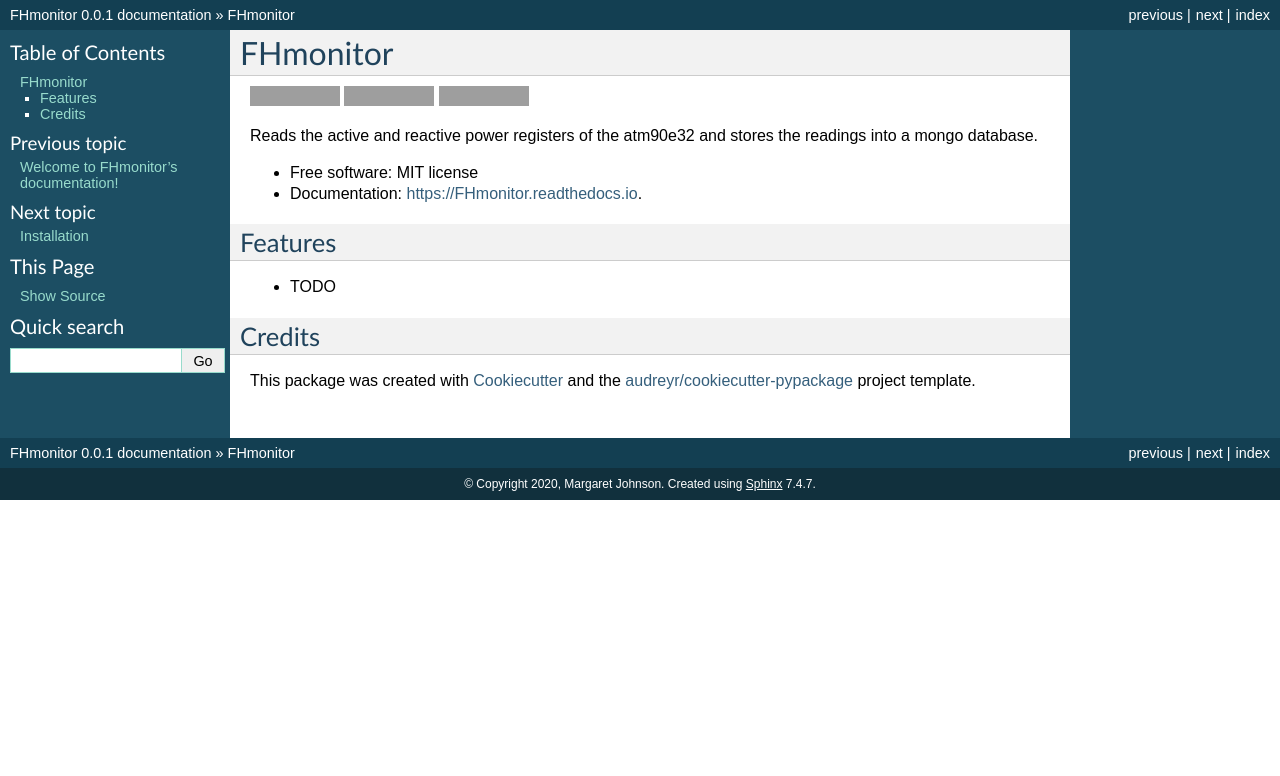
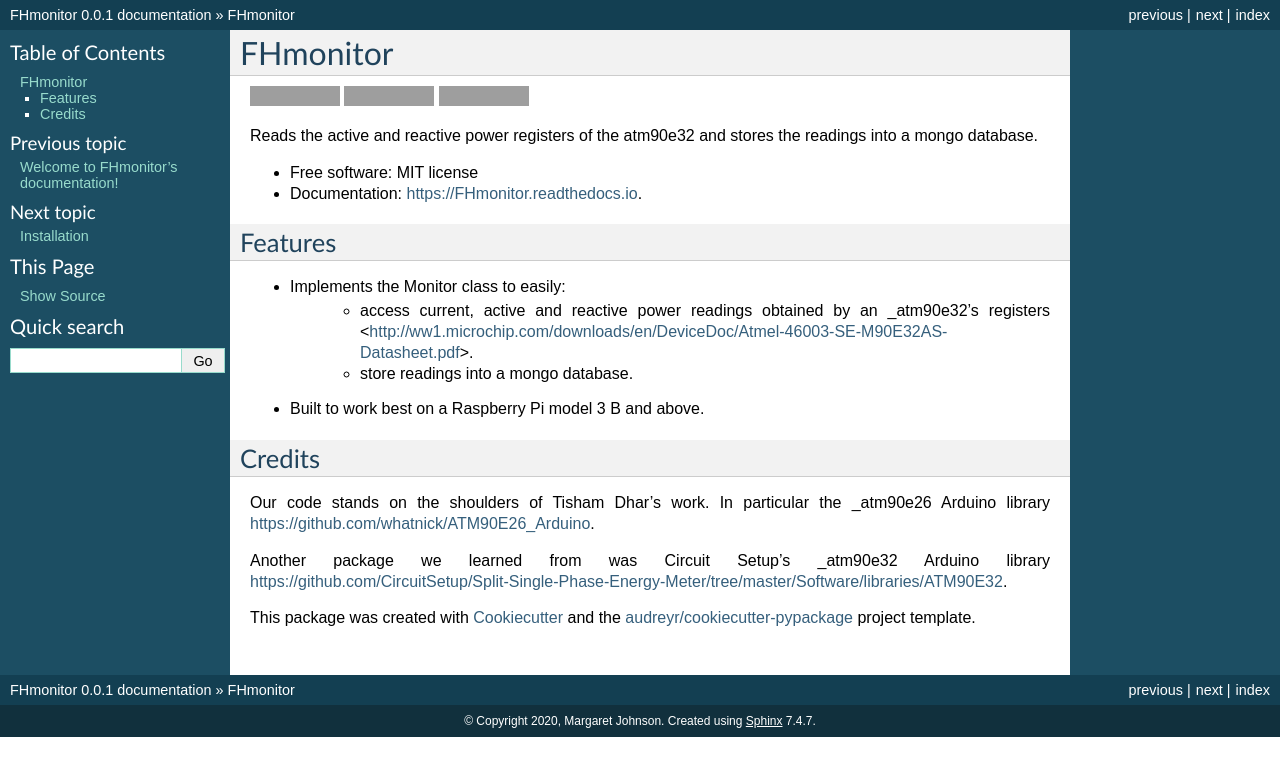
Before and after one commit to BitKnitting/FHmonitor, a Sphinx documentation site: the page built from docs/readme.rst, in a window 1280 px wide. Shown: the top 776 px of the page. Built offline with Sphinx 7.4.7, drawn with Linux system fonts in a browser that asks for light colours; pages that are not in the unit, such as notebooks, are missing from menus; grey boxes are pictures that could not be loaded.

Commit message:
minor update

```diff
--- a/README.rst
+++ b/README.rst
@@ -26,10 +26,17 @@ Reads the active and reactive power registers of the atm90e32 and stores the rea
 Features
 --------
 
-* TODO
+* Implements the Monitor class to easily:
+        * access current, active and reactive power readings obtained by an _atm90e32's registers <http://ww1.microchip.com/downloads/en/DeviceDoc/Atmel-46003-SE-M90E32AS-Datasheet.pdf>.
+        * store readings into a mongo database.
+* Built to work best on a Raspberry Pi model 3 B and above.
 
 Credits
 -------
+
+Our code stands on the shoulders of Tisham Dhar's work. In particular the _atm90e26 Arduino library https://github.com/whatnick/ATM90E26_Arduino.
+
+Another package we learned from was Circuit Setup's _atm90e32 Arduino library https://github.com/CircuitSetup/Split-Single-Phase-Energy-Meter/tree/master/Software/libraries/ATM90E32.
 
 This package was created with Cookiecutter_ and the `audreyr/cookiecutter-pypackage`_ project template.
 
--- a/docs/conf.py
+++ b/docs/conf.py
@@ -17,10 +17,10 @@
 # relative to the documentation root, use os.path.abspath to make it
 # absolute, like shown here.
 #
-# import FHmonitor
-# import os
-# import sys
-# sys.path.insert(0, os.path.abspath('..'))
+import FHmonitor
+import os
+import sys
+sys.path.insert(0, os.path.abspath('..'))
 
 
 # -- General configuration ---------------------------------------------
--- a/docs/usage.rst
+++ b/docs/usage.rst
@@ -2,6 +2,8 @@
 Usage
 =====
 
+The monitor needs to be initialized before use.
+
 To use FHmonitor in a project::
 
     import FHmonitor
```
